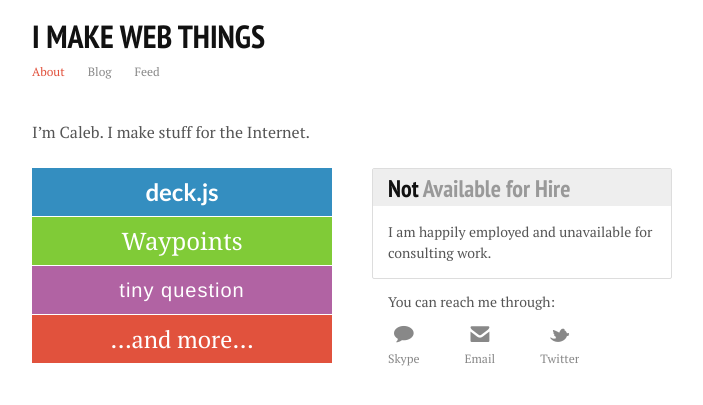
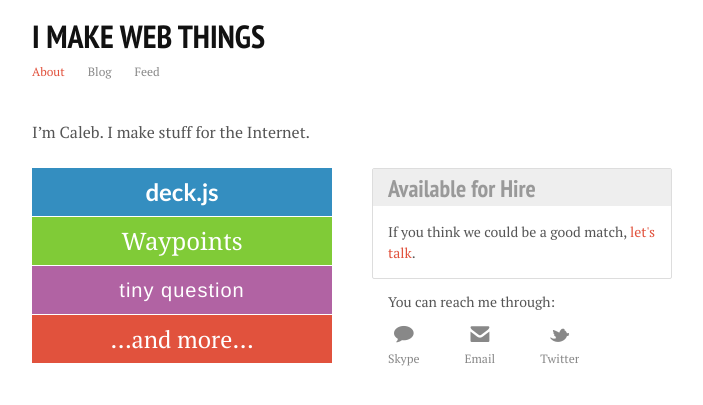
Before and after one commit to imakewebthings/imakewebthings.github.com, a Jekyll site: the page built from index.html, in a window 1280 px wide. Shown: the top 405 px of the page, without its empty margins (288-991 px from the left). Built offline with Jekyll 4.4.1, drawn with Linux system fonts in a browser that asks for light colours.

Commit message:
available

```diff
--- a/index.html
+++ b/index.html
@@ -36,8 +36,8 @@
 
 		<aside class="home-aside">
       <section class="hire">
-        <h2><strong>Not</strong> Available for Hire</h2>
-        <p>I am happily employed and unavailable for consulting work.</p>
+        <h2>Available for Hire</h2>
+        <p>If you think we could be a good match, <a href="mailto:caleb@imakewebthings.com">let's talk</a>.</p>
       </section>
 
 			<section class="contact">
```
